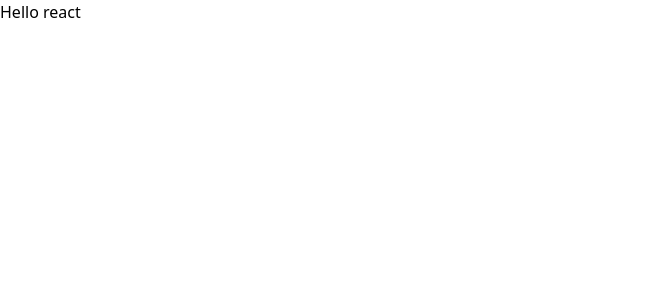
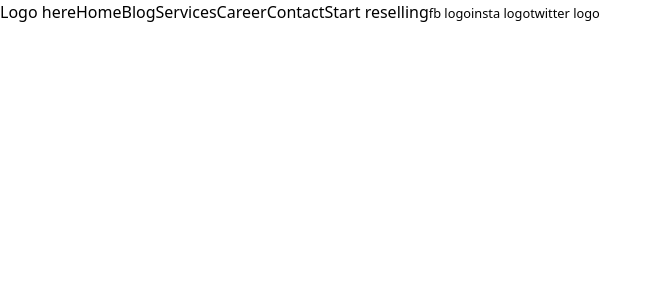
Before and after one commit to shoriful19/bhromor, a React (Create React App) app: page / in a window 1280 px wide. Shown: the top 300 px of the page, without its empty margins (0-661 px from the left). Built offline with nearby package versions, Linux system fonts and the light colour scheme.

Commit message:
added header

```diff
--- a/src/App.js
+++ b/src/App.js
@@ -1,10 +1,11 @@
 // Main appp
+
+import HeaderBar from './components/headerComp/headerComponent';
 
 const App = () => {
   return (
     <div className="App">
-      <p> Hello react
-      </p>
+      <HeaderBar />
     </div>
   );
 }
```
